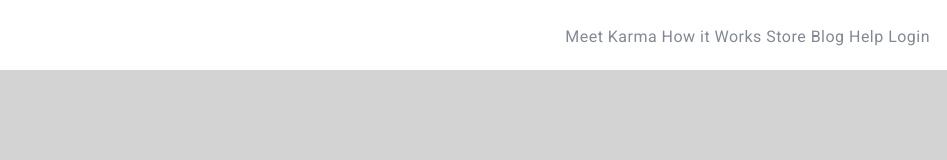
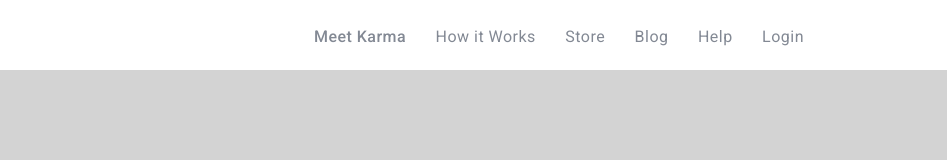
Before and after one commit to somethingsaid/startup_landing_clone, a plain HTML site: page index.html in a window 1280 px wide. Shown: the full height of the page, 333-1280 px from the left. Drawn offline with Linux system fonts and the light colour scheme.

Commit message:
Slight tweaks on the list, sizing, font aliasing

```diff
--- a/css/style.css
+++ b/css/style.css
@@ -1,4 +1,7 @@
-/* For visibility while testing */
+html {
+	-webkit-font-smoothing: antialiased;
+}
+
 body {
 	/* slight gray on whole page to see what's covered */
     background-color: LightGray;
@@ -6,7 +9,7 @@ body {
     font-family: 'Roboto', sans-serif;
     font-size: 16px;
     color: #838994;
-    letter-spacing: 0.03em;
+    letter-spacing: 0.03rem;
 }
 
 div {
@@ -20,7 +23,7 @@ div {
 }
 
 .top-navigation > .content {
-	width: 60rem;
+	width: 52.124rem;
 	height: 4.375rem;
 	margin: 0 18rem;
 	border: 0;
@@ -28,20 +31,27 @@ div {
 }
 
 .top-navigation .content > .logo {
-	/* actual example has logo flush with div content*/
-	/* margin-left: 0.875rem;*/
 	height: 4.375rem;
 }
 .top-navigation .content > .links {
 	text-decoration: none;
 	list-style-type: none;
 	float: right;
-	margin: 1.7rem 0 0 0;
+	margin-top: 1.7rem;
+	padding: 0;
+	margin-bottom: 0;
 }
 
-.top-navigation .content .links > li {
+.top-navigation .links > li {
 	display: inline-block;
+	margin-left: 1.563rem;
 }
+
+.top-navigation .links > .active {
+	ccolor: #4c5058;
+    font-weight: 500;
+}
+
 
 /* Main - Introduction Canvas */
 
```
